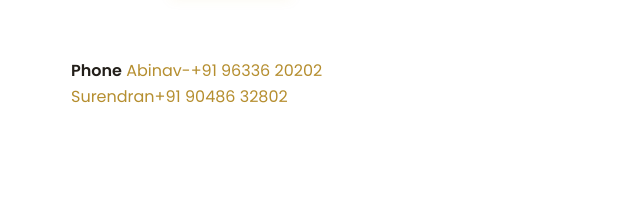
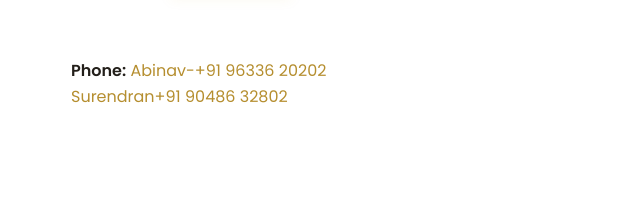
Before and after one commit to abinavsr9105/A, a plain HTML site: page index.html in a window 1280 px wide. Shown: the part 2727-2937 px from the top of the page, 409-1049 px from the left. Drawn offline with nearby package versions, Linux system fonts and the light colour scheme.

Commit message:
Update index.html

```diff
--- a/index.html
+++ b/index.html
@@ -479,7 +479,7 @@
 
     <div class="contact-grid" style="grid-template-columns:1fr;max-width:320px;margin:1rem auto;">
       <div class="contact-card">
-        <b>Phone</b>
+        <b>Phone:</b>
         <a href="tel:+919633620202">Abinav-+91 96336 20202</a>
           <a href="tel:+919048632802">Surendran+91 90486 32802</a>
       </div>
```
